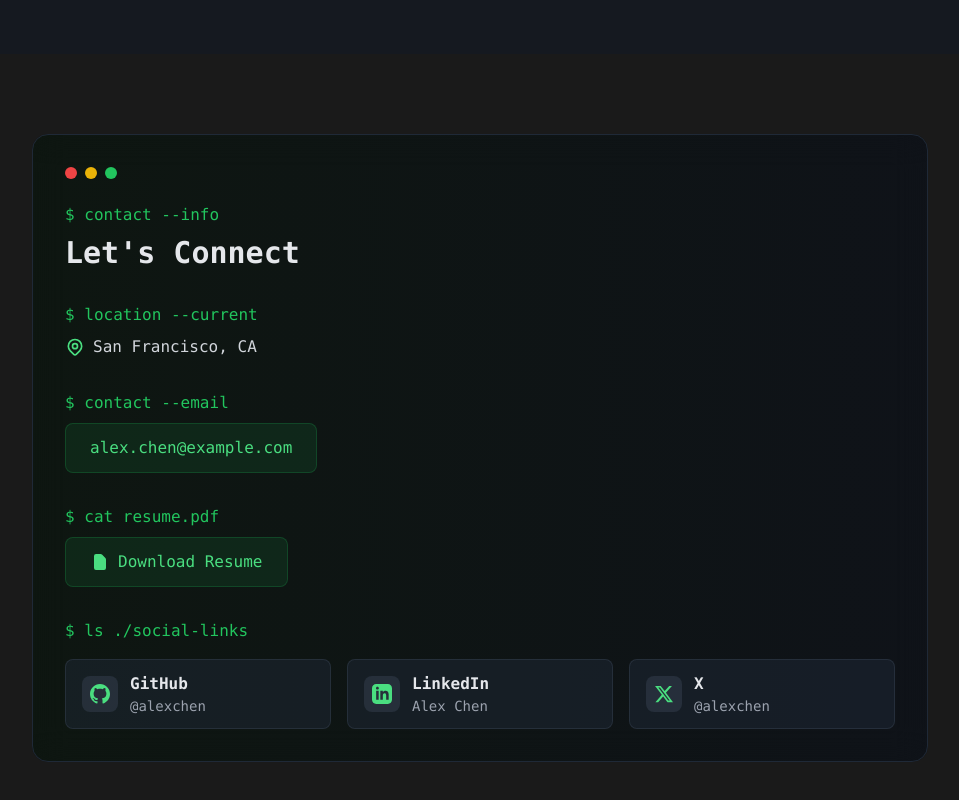
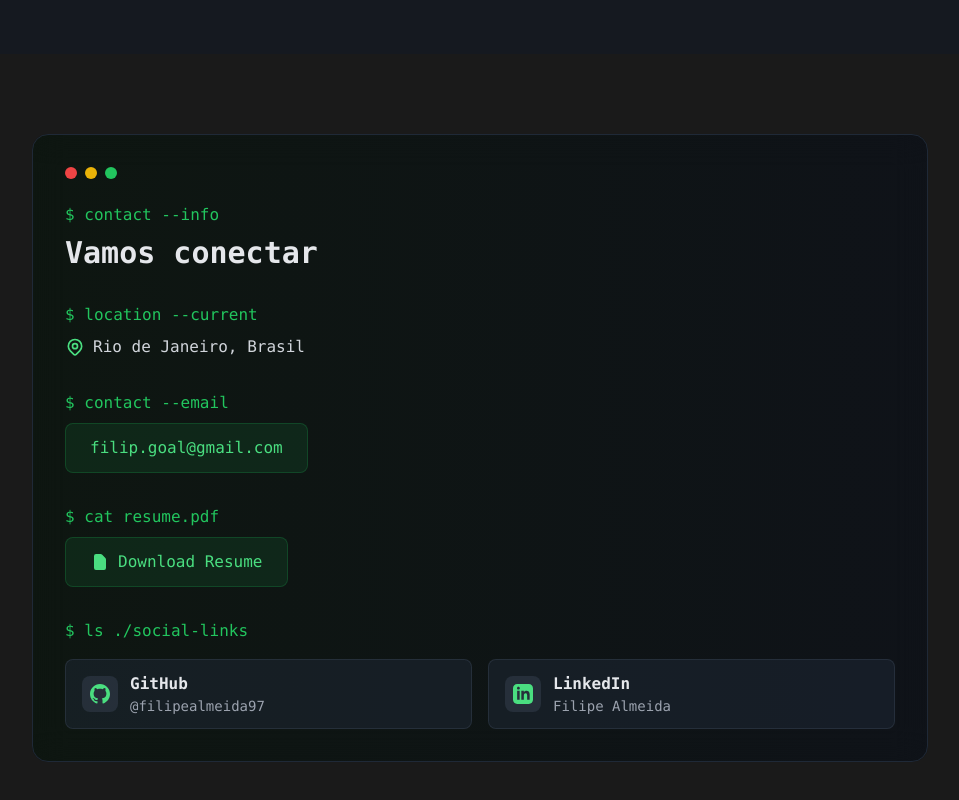
Before and after one commit to filipealmeida97/myResume, a Next.js app: page / in a window 1280 px wide. Shown: the part 2880-3680 px from the top of the page, without its empty margins (160-1119 px from the left). Built offline with nearby package versions, Linux system fonts and the light colour scheme.

Commit message:
updated footer

```diff
--- a/app/components/ContactSection.tsx
+++ b/app/components/ContactSection.tsx
@@ -21,7 +21,7 @@ export default function ContactSection() {
 						</div>
 						<div className="font-mono">
 							<p className="text-green-500 mb-2">$ contact --info</p>
-							<h2 className="text-3xl font-bold mb-8 text-gray-200">Let&apos;s Connect</h2>
+							<h2 className="text-3xl font-bold mb-8 text-gray-200">Vamos conectar</h2>
 							<p className="text-green-500 mb-2">$ location --current</p>
 							<div className="flex items-center gap-2 text-gray-300">
 								<svg className="w-5 h-5 text-green-400" fill="none" stroke="currentColor" viewBox="0 0 24 24">
@@ -33,7 +33,7 @@ export default function ContactSection() {
 									/>
 									<path strokeLinecap="round" strokeLinejoin="round" strokeWidth={2} d="M15 11a3 3 0 11-6 0 3 3 0 016 0z" />
 								</svg>
-								<span>San Francisco, CA</span>
+								<span>Rio de Janeiro, Brasil</span>
 							</div>
 							<p className="text-green-500 mt-8 mb-2">$ contact --email</p>
 							<motion.a
@@ -41,7 +41,7 @@ export default function ContactSection() {
 								whileHover={{ scale: 1.02 }}
 								className="inline-block px-6 py-3 bg-green-500/10 text-green-400 rounded-lg border border-green-500/20 hover:bg-green-500/20 transition-colors"
 							>
-								alex.chen@example.com
+								filip.goal@gmail.com
 							</motion.a>
 							<p className="text-green-500 mt-8 mb-2">$ cat resume.pdf</p>
 							<motion.a
@@ -57,9 +57,9 @@ export default function ContactSection() {
 								<span>Download Resume</span>
 							</motion.a>
 							<p className="text-green-500 mt-8 mb-4">$ ls ./social-links</p>
-							<div className="grid grid-cols-1 sm:grid-cols-2 lg:grid-cols-3 gap-4">
+							<div className="grid grid-cols-1 sm:grid-cols-2 gap-4">
 								<motion.a
-									href="#"
+									href="https://github.com/filipealmeida97"
 									whileHover={{ scale: 1.05 }}
 									className="flex items-center gap-3 px-4 py-3 bg-gray-800/50 rounded-lg hover:bg-gray-700/50 transition-colors border border-gray-700/50 group"
 								>
@@ -70,7 +70,7 @@ export default function ContactSection() {
 									</div>
 									<div>
 										<p className="font-semibold text-gray-200">GitHub</p>
-										<p className="text-sm text-gray-400">@alexchen</p>
+										<p className="text-sm text-gray-400">@filipealmeida97</p>
 									</div>
 								</motion.a>
 								<motion.a
@@ -85,22 +85,7 @@ export default function ContactSection() {
 									</div>
 									<div>
 										<p className="font-semibold text-gray-200">LinkedIn</p>
-										<p className="text-sm text-gray-400">Alex Chen</p>
-									</div>
-								</motion.a>
-								<motion.a
-									href="#"
-									whileHover={{ scale: 1.05 }}
-									className="flex items-center gap-3 px-4 py-3 bg-gray-800/50 rounded-lg hover:bg-gray-700/50 transition-colors border border-gray-700/50 group"
-								>
-									<div className="p-2 bg-gray-700/50 rounded-lg group-hover:bg-gray-600/50 transition-colors">
-										<svg className="w-5 h-5 text-green-400" fill="currentColor" viewBox="0 0 24 24">
-											<path d="M18.244 2.25h3.308l-7.227 8.26 8.502 11.24H16.17l-5.214-6.817L4.99 21.75H1.68l7.73-8.835L1.254 2.25H8.08l4.713 6.231zm-1.161 17.52h1.833L7.084 4.126H5.117z" />
-										</svg>
-									</div>
-									<div>
-										<p className="font-semibold text-gray-200">X</p>
-										<p className="text-sm text-gray-400">@alexchen</p>
+										<p className="text-sm text-gray-400">Filipe Almeida</p>
 									</div>
 								</motion.a>
 							</div>
```
